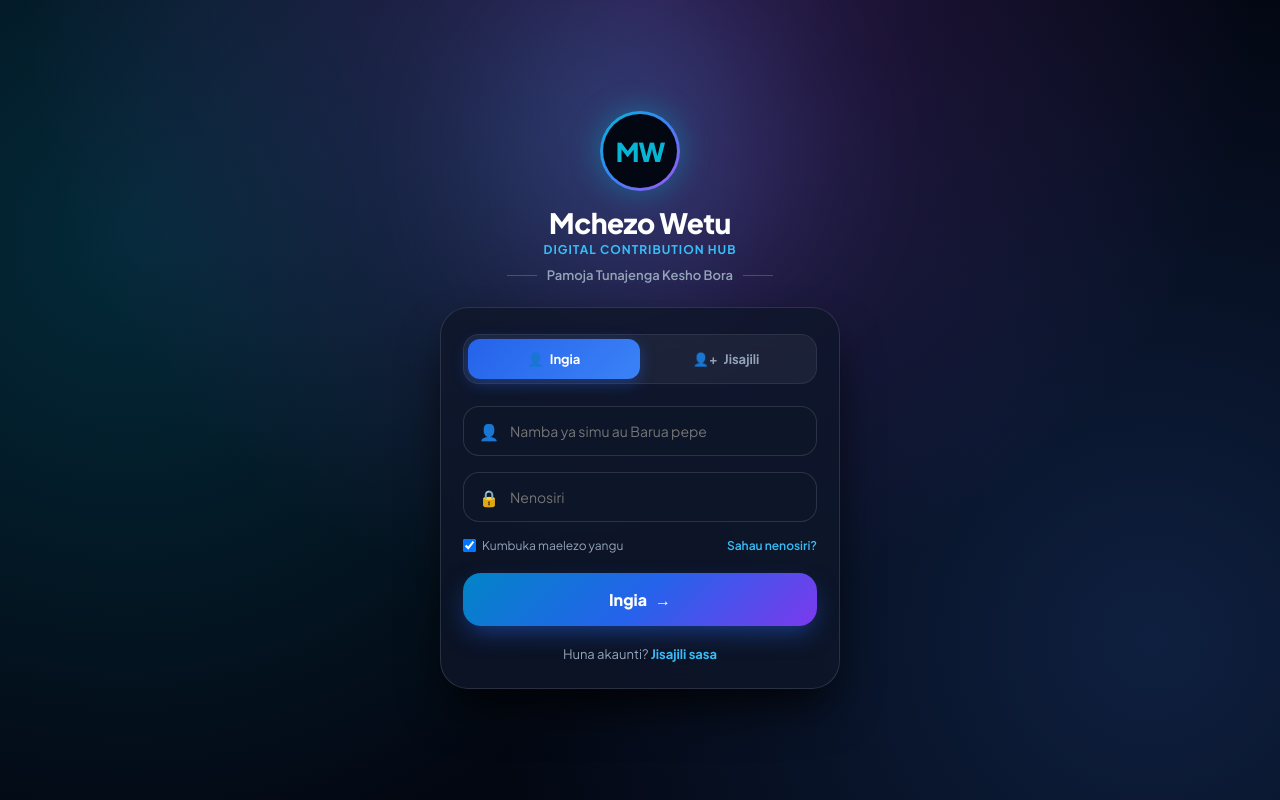
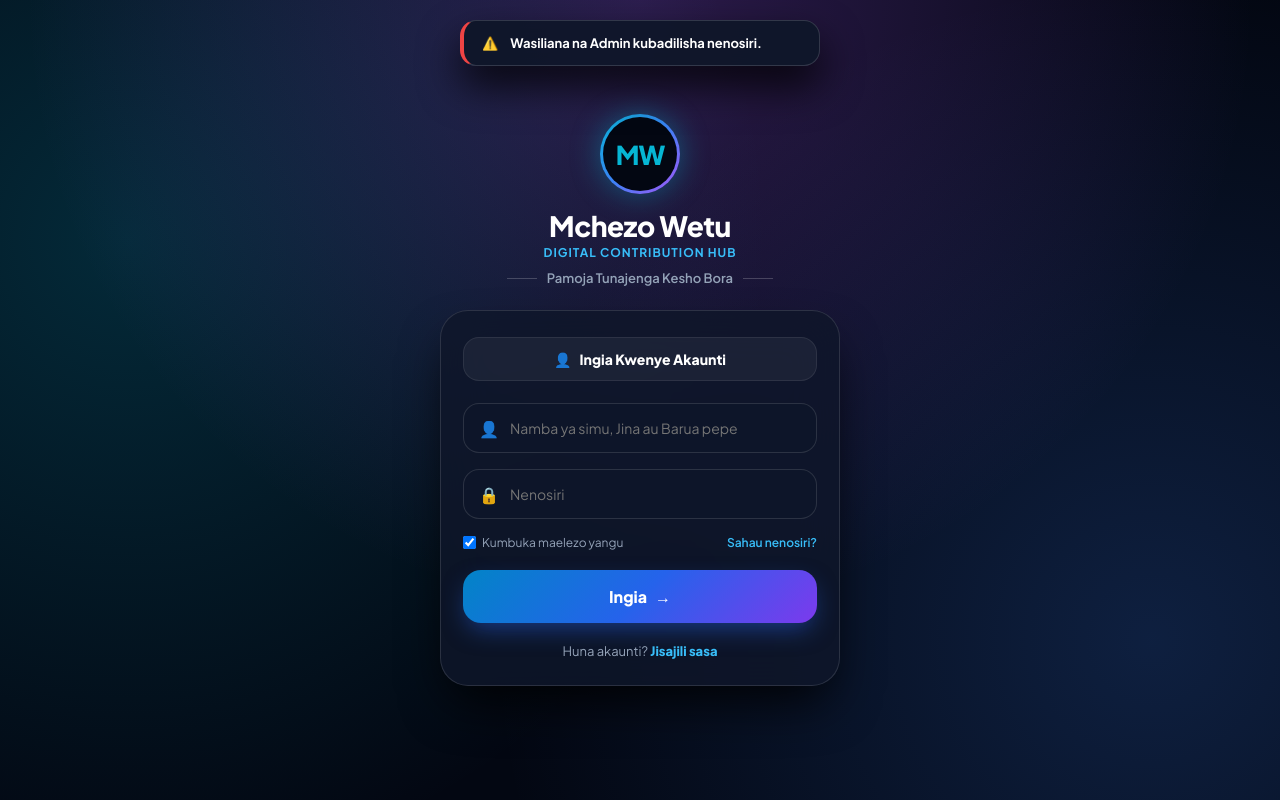
Before and after one commit to khazrytech/mchezo-wetu, a website: page index.html in a window 1280 px wide. Both pictures are taken after a click on the link "Sahau nenosiri?". Drawn offline with Linux system fonts and the light colour scheme.

Commit message:
Ongeza toast notifications za kisasa, ondoa tab ya jisajili ya pembeni na kuboresha login

```diff
--- a/index.html
+++ b/index.html
@@ -8,7 +8,7 @@
     <style>
         :root {
             --bg-dark: #030712;
-            --card-glass: rgba(15, 23, 42, 0.78);
+            --card-glass: rgba(15, 23, 42, 0.82);
             --border-glass: rgba(255, 255, 255, 0.12);
             --cyan-glow: #06b6d4;
             --purple-glow: #a855f7;
@@ -41,18 +41,49 @@
             overflow-x: hidden;
         }
 
-        /* Ambient Glow Effect */
-        body::before {
-            content: '';
-            position: absolute;
-            top: 2%;
-            width: 280px;
-            height: 280px;
-            background: linear-gradient(135deg, #06b6d4, #a855f7);
-            filter: blur(90px);
-            opacity: 0.35;
-            border-radius: 50%;
-            z-index: 0;
+        /* Modern Custom Toast Container */
+        #toast-container {
+            position: fixed;
+            top: 20px;
+            left: 50%;
+            transform: translateX(-50%);
+            z-index: 9999;
+            width: 90%;
+            max-width: 360px;
+            pointer-events: none;
+        }
+
+        .custom-toast {
+            background: rgba(15, 23, 42, 0.95);
+            border: 1px solid rgba(255, 255, 255, 0.15);
+            backdrop-filter: blur(20px);
+            color: #fff;
+            padding: 14px 18px;
+            border-radius: 16px;
+            font-size: 13px;
+            font-weight: 700;
+            display: flex;
+            align-items: center;
+            gap: 12px;
+            box-shadow: 0 20px 40px rgba(0, 0, 0, 0.8);
+            margin-bottom: 10px;
+            transform: translateY(-20px);
+            opacity: 0;
+            transition: all 0.3s cubic-bezier(0.4, 0, 0.2, 1);
+            pointer-events: auto;
+        }
+
+        .custom-toast.show {
+            transform: translateY(0);
+            opacity: 1;
+        }
+
+        .custom-toast.error {
+            border-left: 4px solid #ef4444;
+        }
+
+        .custom-toast.success {
+            border-left: 4px solid #10b981;
         }
 
         .auth-wrapper {
@@ -62,7 +93,6 @@
             z-index: 10;
         }
 
-        /* Logo Area matching Image */
         .brand-header {
             text-align: center;
             margin-bottom: 24px;
@@ -129,7 +159,6 @@
             background: rgba(255,255,255,0.2);
         }
 
-        /* Glassmorphic Auth Box */
         .auth-card {
             background: var(--card-glass);
             backdrop-filter: blur(24px);
@@ -139,40 +168,23 @@
             box-shadow: 0 25px 50px -12px rgba(0, 0, 0, 0.9);
         }
 
-        /* Toggle Tabs */
-        .tab-switcher {
-            display: grid;
-            grid-template-columns: 1fr 1fr;
+        /* Single Action Header - Imerekenishwa (Haijaweka Jisajili Pembeni) */
+        .single-header-tab {
             background: rgba(255, 255, 255, 0.05);
             border: 1px solid rgba(255, 255, 255, 0.08);
             border-radius: 16px;
-            padding: 4px;
+            padding: 12px;
+            text-align: center;
             margin-bottom: 22px;
-        }
-
-        .tab-btn {
-            background: transparent;
-            border: none;
-            padding: 12px;
-            color: var(--text-sub);
-            font-weight: 700;
-            font-size: 13px;
-            border-radius: 12px;
-            cursor: pointer;
-            transition: all 0.3s ease;
+            font-weight: 800;
+            font-size: 14px;
+            color: #ffffff;
             display: flex;
             align-items: center;
             justify-content: center;
-            gap: 6px;
+            gap: 8px;
         }
 
-        .tab-btn.active {
-            background: linear-gradient(135deg, #2563eb, #3b82f6);
-            color: #ffffff;
-            box-shadow: 0 4px 15px rgba(37, 99, 235, 0.4);
-        }
-
-        /* Input Fields with Icons */
         .input-group {
             margin-bottom: 16px;
         }
@@ -207,7 +219,6 @@
             box-shadow: 0 0 0 3px rgba(56, 189, 248, 0.2);
         }
 
-        /* Checkbox & Forgot Password */
         .flex-options {
             display: flex;
             justify-content: space-between;
@@ -230,7 +241,6 @@
             font-weight: 600;
         }
 
-        /* Primary Blue/Purple Gradient Button */
         .btn-submit-glow {
             width: 100%;
             background: linear-gradient(135deg, #0284c7 0%, #2563eb 50%, #7c3aed 100%);
@@ -242,7 +252,7 @@
             font-size: 16px;
             cursor: pointer;
             box-shadow: 0 10px 25px -5px rgba(37, 99, 235, 0.5);
-            transition: transform 0.2s, box-shadow 0.2s;
+            transition: transform 0.2s;
             display: flex;
             align-items: center;
             justify-content: center;
@@ -262,7 +272,7 @@
 
         .bottom-switch a {
             color: #38bdf8;
-            font-weight: 700;
+            font-weight: 800;
             text-decoration: none;
             cursor: pointer;
         }
@@ -270,8 +280,9 @@
 </head>
 <body>
 
+    <div id="toast-container"></div>
+
     <div class="auth-wrapper">
-        <!-- Logo & Title Matching Image 1 -->
         <div class="brand-header">
             <div class="logo-ring">
                 <div class="logo-inner">MW</div>
@@ -281,19 +292,12 @@
             <div class="motto-line">Pamoja Tunajenga Kesho Bora</div>
         </div>
 
-        <!-- Auth Card -->
         <div class="auth-card">
-            <div class="tab-switcher">
-                <button class="tab-btn active" id="tabLogin" onclick="switchMode('login')">
-                    <span>👤</span> Ingia
-                </button>
-                <button class="tab-btn" id="tabSignup" onclick="switchMode('signup')">
-                    <span>👤+</span> Jisajili
-                </button>
+            <div class="single-header-tab" id="headerTitle">
+                <span>👤</span> <span id="headerTitleText">Ingia Kwenye Akaunti</span>
             </div>
 
             <form id="authForm" novalidate autocomplete="on">
-                <!-- Name Group for Signup -->
                 <div class="input-group" id="nameGroup" style="display: none;">
                     <div class="input-wrapper">
                         <span class="input-icon">👤</span>
@@ -301,7 +305,6 @@
                     </div>
                 </div>
 
-                <!-- Phone Group for Signup -->
                 <div class="input-group" id="phoneGroup" style="display: none;">
                     <div class="input-wrapper">
                         <span class="input-icon">📞</span>
@@ -309,15 +312,13 @@
                     </div>
                 </div>
 
-                <!-- Identifier Group -->
                 <div class="input-group">
                     <div class="input-wrapper">
                         <span class="input-icon">👤</span>
-                        <input type="text" id="identifier" class="custom-input" placeholder="Namba ya simu au Barua pepe" autocomplete="username" required>
+                        <input type="text" id="identifier" class="custom-input" placeholder="Namba ya simu, Jina au Barua pepe" autocomplete="username" required>
                     </div>
                 </div>
 
-                <!-- Password Group -->
                 <div class="input-group">
                     <div class="input-wrapper">
                         <span class="input-icon">🔒</span>
@@ -325,29 +326,41 @@
                     </div>
                 </div>
 
-                <!-- Options Row -->
                 <div class="flex-options" id="optionsRow">
                     <label class="checkbox-label">
                         <input type="checkbox" id="rememberMe" checked>
                         <span>Kumbuka maelezo yangu</span>
                     </label>
-                    <a href="javascript:void(0)" class="forgot-link" onclick="alert('Wasiliana na Admin kubadilisha nenosiri.')">Sahau nenosiri?</a>
+                    <a href="javascript:void(0)" class="forgot-link" onclick="showToast('Wasiliana na Admin kubadilisha nenosiri.', 'error')">Sahau nenosiri?</a>
                 </div>
 
-                <!-- Submit Button -->
                 <button type="submit" class="btn-submit-glow" id="submitBtn">
-                    <span>Ingia</span> <span>→</span>
+                    <span id="btnText">Ingia</span> <span>→</span>
                 </button>
             </form>
 
             <div class="bottom-switch">
                 <span id="bottomQuestion">Huna akaunti?</span>
-                <a id="bottomLink" onclick="toggleMode()">Jisajili sasa</a>
+                <a id="bottomLink" onclick="toggleAuthMode()">Jisajili sasa</a>
             </div>
         </div>
     </div>
 
     <script>
+        function showToast(message, type = 'error') {
+            const container = document.getElementById('toast-container');
+            const toast = document.createElement('div');
+            toast.className = `custom-toast ${type}`;
+            toast.innerHTML = `<span>${type === 'error' ? '⚠️' : '✅'}</span> <span>${message}</span>`;
+            container.appendChild(toast);
+
+            setTimeout(() => toast.classList.add('show'), 10);
+            setTimeout(() => {
+                toast.classList.remove('show');
+                setTimeout(() => toast.remove(), 300);
+            }, 4000);
+        }
+
         document.addEventListener("DOMContentLoaded", async () => {
             const token = localStorage.getItem("token");
             if (token) {
@@ -359,41 +372,33 @@
                         window.location.href = "dashboard.html";
                         return;
                     }
-                } catch(e) {
-                    console.error(e);
-                }
+                } catch(e) { console.error(e); }
             }
         });
 
-        let currentMode = 'login';
+        let isSignUpMode = false;
 
-        function switchMode(mode) {
-            currentMode = mode;
-            if (mode === 'login') {
-                document.getElementById('tabLogin').classList.add('active');
-                document.getElementById('tabSignup').classList.remove('active');
-                document.getElementById('nameGroup').style.display = 'none';
-                document.getElementById('phoneGroup').style.display = 'none';
-                document.getElementById('optionsRow').style.display = 'flex';
-                document.getElementById('identifier').placeholder = 'Namba ya simu au Barua pepe';
-                document.getElementById('submitBtn').innerHTML = '<span>Ingia</span> <span>→</span>';
-                document.getElementById('bottomQuestion').innerText = 'Huna akaunti?';
-                document.getElementById('bottomLink').innerText = 'Jisajili sasa';
-            } else {
-                document.getElementById('tabSignup').classList.add('active');
-                document.getElementById('tabLogin').classList.remove('active');
+        function toggleAuthMode() {
+            isSignUpMode = !isSignUpMode;
+            if (isSignUpMode) {
+                document.getElementById('headerTitleText').innerText = 'Jisajili Akaunti Mpya';
                 document.getElementById('nameGroup').style.display = 'block';
                 document.getElementById('phoneGroup').style.display = 'block';
                 document.getElementById('optionsRow').style.display = 'none';
                 document.getElementById('identifier').placeholder = 'Barua pepe (Email)';
-                document.getElementById('submitBtn').innerHTML = '<span>Jisajili Sasa</span> <span>→</span>';
+                document.getElementById('btnText').innerText = 'Jisajili Sasa';
                 document.getElementById('bottomQuestion').innerText = 'Unayo akaunti tayari?';
                 document.getElementById('bottomLink').innerText = 'Ingia hapa';
+            } else {
+                document.getElementById('headerTitleText').innerText = 'Ingia Kwenye Akaunti';
+                document.getElementById('nameGroup').style.display = 'none';
+                document.getElementById('phoneGroup').style.display = 'none';
+                document.getElementById('optionsRow').style.display = 'flex';
+                document.getElementById('identifier').placeholder = 'Namba ya simu, Jina au Barua pepe';
+                document.getElementById('btnText').innerText = 'Ingia';
+                document.getElementById('bottomQuestion').innerText = 'Huna akaunti?';
+                document.getElementById('bottomLink').innerText = 'Jisajili sasa';
             }
-        }
-
-        function toggleMode() {
-            switchMode(currentMode === 'login' ? 'signup' : 'login');
         }
 
         document.getElementById('authForm').addEventListener('submit', async (e) => {
@@ -402,14 +407,14 @@
             const password = document.getElementById('password').value;
 
             if (!identifier || !password) {
-                alert('Tafadhali jaza taarifa zote zinazohitajika.');
+                showToast('Tafadhali jaza taarifa zote.', 'error');
                 return;
             }
 
-            if (currentMode === 'signup') {
+            if (isSignUpMode) {
                 const fullName = document.getElementById('fullName').value.trim();
                 const phone = document.getElementById('phone').value.trim();
-                if (!fullName) { alert('Tafadhali weka majina yako kamili.'); return; }
+                if (!fullName) { showToast('Weka majina yako kamili.', 'error'); return; }
 
                 const res = await fetch('/api/auth/signup', {
                     method: 'POST',
@@ -417,10 +422,10 @@
                     body: JSON.stringify({ email: identifier, password, fullName, phone })
                 });
                 const data = await res.json();
-                if (!res.ok) alert(data.error || 'Usajili umeshindikana.');
+                if (!res.ok) showToast(data.error || 'Usajili umeshindikana.', 'error');
                 else {
-                    alert('Usajili umefanikiwa! Tafadhali subiri Admin akuidhinishe (Approve) kisha uingie.');
-                    switchMode('login');
+                    showToast('Usajili umefanikiwa! Subiri Admin akuidhinishe kisha uingie.', 'success');
+                    toggleAuthMode();
                 }
             } else {
                 const res = await fetch('/api/auth/login', {
@@ -430,7 +435,7 @@
                 });
                 const data = await res.json();
                 if (!res.ok) {
-                    alert(data.error || 'Kuingia kimeshindikana. Hakiki nenosiri au namba/email yako.');
+                    showToast(data.error || 'Kuingia kimeshindikana. Angalia taarifa zako.', 'error');
                 } else {
                     localStorage.setItem('token', data.token);
                     window.location.href = 'dashboard.html';
```
Also changed, not shown: server.js (+53 -63 lines).
